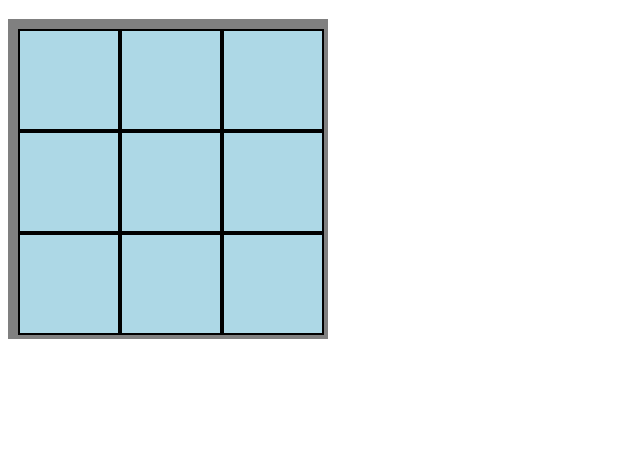
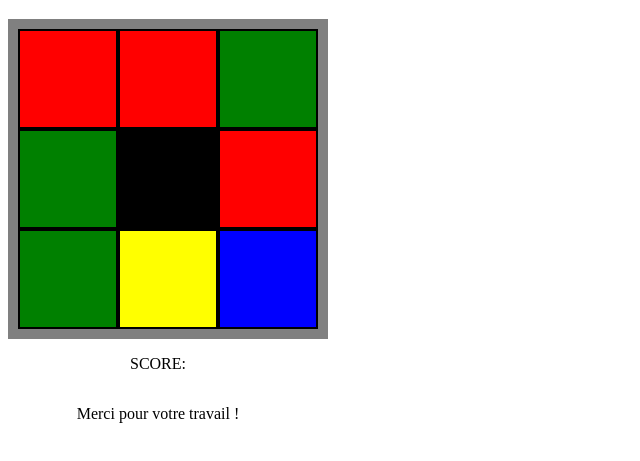
Before and after one commit to Itoh-Shinji/Itoh-Shinji.fnd09, a plain HTML site: page index.html in a window 1280 px wide. Shown: the part 61-522 px from the top of the page, without its empty margins (0-640 px from the left). Drawn offline with Linux system fonts and the light colour scheme.

Commit message:
Add files via upload

```diff
--- a/index.html
+++ b/index.html
@@ -6,22 +6,29 @@
   <meta name="viewport" content="width=device-width, initial-scale=1.0">
   <meta name="theme-color" content="#000000">
   <link rel = "stylesheet" href = "style.css">
-  <script type="text/javascript" src="modules/lodash.min.js"></script>
-  <script type="text/javascript" src="modules/test-boilerplate.js"></script>
-  <script type="text/javascript" src="script.js"></script>
+  <script type="text/javascript" src="modules/lodash.min.js" defer></script>
+  <script type="text/javascript" src="modules/test-boilerplate.js" defer></script>
+  <script type="text/javascript" src="script.js" defer></script>
 </head>
 
 <body>
     <h1>6-Colors Goddness!!!</h1>
+
     <div class = "frame">
-      <div id ="1" class = "panel"></div>
-      <div id ="2" class = "panel"></div>
-      <div id ="3" class = "panel"></div>
-      <div id ="4" class = "panel"></div>
-      <div id ="5" class = "panel"></div>
-      <div id ="6" class = "panel"></div>
-      <div id ="7" class = "panel"></div>
-      <div id ="8" class = "panel"></div>
-      <div id ="9" class = "panel"></div>
+      <!-- <img src = "images/blue.png" class = "overlay-image"> -->
+      <div id = "1" class = "panel"></div>
+      <div id = "2" class = "panel"></div>
+      <div id = "3" class = "panel"></div>
+      <div id = "4" class = "panel"></div>
+      <div id = "5" class = "panel"></div>
+      <div id = "6" class = "panel"></div>
+      <div id = "7" class = "panel"></div>
+      <div id = "8" class = "panel"></div>
+      <div id = "9" class = "panel"></div>
     </div>
+    <div class = "message">
+      <p>SCORE: <span id = "score"></span></p>
+      <p id = "endroll">Merci pour votre travail !</p>
+    </div>
+
 </body>
--- /dev/null
+++ b/script.js
@@ -0,0 +1,75 @@
+'use strict'
+// 1行目に記載している 'use strict' は削除しないでください
+
+/*
+仕様書 (Title: 6-Colors Goddness)
+１．9枚のパネル（3×3で配置）を揃えるゲーム
+    １）パネルサイズ：　100px角
+２．各パネルはクリックされるたびに色
+ （6色、赤、青、黄、緑、橙、白）+黒がランダムに変わる。
+    １）色が変わるロジックは乱数を使用し、6＋αを掛けたものの
+    　切り上げ処理をして色の番号を決定。
+    　色番号は　1:赤、2:青、3:黄、4:黄緑、5:橙、6:白、7:黒とする。
+    ２）各パネルはある確率で黒が出るようにする。
+３．黒になると爆発の効果と共に、影響を受けて隣接するパネルの色がランダムに変わる。
+    １）爆発の効果は画面が揺れるイメージ。
+    ２）影響を受けて隣接するパネルの色を変える処理は、
+    　　パネルの隣接判定を行い、対象のパネルをクリックする。
+４．9枚のパネルの色が揃ったら、その色をテーマにした画像（女神）の表示
+ （配置された9枚のサイズで1枚に置き換えるイメージ）、と
+ 　"Congratulations!!!""の表示とSCOREの表示を行う。
+    １）テーマにした画像は生成AIで作成。
+    　　パネルと画像を置き換えるので300px角で作成する
+    　　各色に対して下記イメージで画像を作成させる
+  　　  　赤:赤色の水着の衣装を着た情熱の女神（スペインのイメージ）
+    　　　青:青色の水着の衣装を着た知的な女神（フランスのイメージ）
+    　　　黄:黄色の水着の衣装を着たグラマラスな女神（ブラジルのイメージ）
+    　　　緑:緑色の水着の衣装を着た牧歌的な女神（スコットランドのイメージ）
+    　　　橙:橙色の水着の衣装を着た陽気ではっちゃけた感じの女神（オランダのイメージ）
+    　　　白:白色の水着の衣装を着たミステリアスな女神（日本のイメージ）
+    ２）"Congratulations!!!"の表示とSCOREの表示は
+    　9枚のパネルの下側に2段で"Congratulations!!!"とSCOREを表示する。
+    ３）SCOREは以下のロジックで算出する。
+        持ち点　1,000,000から1回クリックするたびにある比率で減らしていく。
+        SCORE表示は整数化（切り上げ）したものを表示する。
+        減らしていく割合
+        　1~20回:　0.8
+        　21~40回：　0.9
+        　41回以降：　0.95
+５．４．でどこかがクリックされたら、"Congratulations!!!""の表示と、
+ "もう1回？"、"やめる？"の表示を行う。
+    １）もう1回？、　やめる？　の2つのボタンを画像の上に重ねて表示させる。
+    ２）もう1回？をクリックした場合は再度ゲームを実行する。
+    ３）やめるをクリックした場合は
+    　　表示した画像の下に
+    　　　赤:　¡Buen día!
+    　　　青:　Merci pour votre travail !
+    　　　黄:　Obrigado pelo seu trabalho!
+    　　　緑:　Guid job!
+    　　　橙:　Goed gedaan!
+    　　　白:　おつかれさま。
+    　　を表示させる。（ここで処理終了）
+*/
+
+
+//２．の１）、２）の機能
+const colors = [
+    "red",
+    "blue",
+    "yellow",
+    "green",
+    "orange",
+    "white",
+    "black"
+];
+const alpha =colors.length
+     + 0.2;//左数値が黒の出る確率。他色出現確率１に対する比率。
+
+document.querySelectorAll(".panel").forEach(panel => {
+    const initialRandomColorIndex =Math.floor(Math.random()* alpha );
+    panel.style.backgroundColor = colors[initialRandomColorIndex];
+    panel.addEventListener("click", function (){
+        const randomColorIndex =Math.floor(Math.random()* alpha );
+        this.style.backgroundColor = colors[randomColorIndex];
+    });
+});
--- a/style.css
+++ b/style.css
@@ -5,12 +5,37 @@
     width: 300px;
     height: 300px;
     border: 10px solid gray;
+    justify-items: center;
+    align-items: center;
+    position: relative;
 }
 
-.panel{
+.panel {
     background-color: lightblue;
-    width: 98px;
-    height: 98px;
-    /* padding: 10px; */
+    width: 96px;
+    height: 96px;
     border: 2px solid black;
 }
+
+.overlay-image {
+    position: absolute;
+    width: 300px;
+    height: 300px;
+    overflow: hidden;
+}
+
+.overlay-image img {
+    width: 100%;
+    height: auto;
+    max-height: 100%;
+    object-fit: cover;
+}
+
+.message {
+    display: flex;
+    justify-content: center;
+    align-items: center;
+    width: 300px;
+    text-align: center;
+    flex-direction: column;
+}
```
